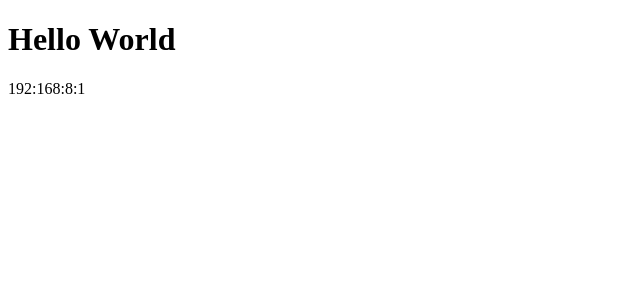
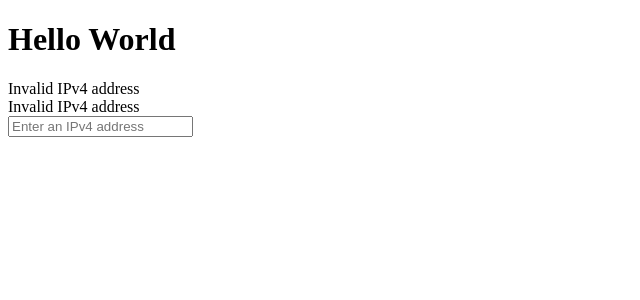
Before and after one commit to RaZoD1/subnetting-calculator, a React app: page / in a window 1280 px wide. Shown: the top 300 px of the page, without its empty margins (0-640 px from the left). Built offline with nearby package versions, Linux system fonts and the light colour scheme.

Commit message:
IPv4Input

```diff
--- a/app/App.js
+++ b/app/App.js
@@ -1,11 +1,31 @@
 import React from "react";
 import IPv4Address from "./components/IPv4Address";
+import { IPv4 } from "./utils/IPv4";
+import { useState } from "react";
+import IPv4Input from "./components/IPv4Input";
 
 export default function App() {
+
+  const [ipUserString, setIpUserString] = useState("");
+  const [ipv4, setIpv4] = useState(null);
+
+  const handleChange = (ipUserString) => {
+    setIpUserString(ipUserString);
+    if(IPv4.isValid(ipUserString)) {
+      setIpv4(new IPv4(ipUserString));
+    }else {
+      setIpv4(null);
+    }
+  }
+  console.log(ipv4);
   return (
     <div>
       <h1>Hello World</h1>
-      <IPv4Address ipString='192.168.8.1' displayType='decimal' seperator=':'/>
+      <IPv4Address ip={ipv4} displayType='decimal' seperator='.'/>
+      <br />
+      <IPv4Address ip={ipv4} displayType='binary' seperator=':'/>
+      <br />
+      <IPv4Input ipUserString={ipUserString} onChange={handleChange}/>
     </div>
   );
 }
--- a/app/components/IPv4Address.js
+++ b/app/components/IPv4Address.js
@@ -8,20 +8,27 @@ export const DisplayTypes = [
 
 export default function IPv4Address(props) {
 
-  const { ipString, displayType, seperator } = props;
-  if(!IPv4.isValid(ipString)) {
-    return <div>Invalid IPv4 address</div>;
+  const { ipString, displayType, seperator, ip } = props;
+
+  let ipv4 = null;
+  if(!(ip instanceof IPv4)) {
+    if(!IPv4.isValid(ipString)) {
+      return <span>Invalid IPv4 address</span>;
+    }
+
+    ipv4 = new IPv4(ipString);
+
+  }else {
+    ipv4 = ip;
   }
 
-  const ipv4 = new IPv4(ipString);
-
   const display = displayType === 'decimal' ? ipv4.getDecimalString(seperator) : ipv4.getBinaryString(seperator);
-
-  return <p>{display}</p>;
+  return <span>{display}</span>;
 }
 
 IPv4Address.defaultProps = {
-  ipString: '0.0.0.0',
+  ipString: '',
   displayType: 'decimal',
-  seperator: '.'
+  seperator: '.',
+  ip: null,
 }
--- /dev/null
+++ b/app/components/IPv4Input.js
@@ -0,0 +1,17 @@
+import React from 'react';
+import { IPv4 } from '../utils/IPv4';
+
+export default function IPv4Input(props) {
+  const { ipUserString, onChange, placeholder } = props;
+  const handleChange = (e) => {
+    onChange(e.target.value);
+  }
+  return (
+    <input type="text" value={ipUserString} onChange={handleChange} pattern={IPv4.regexIPv4} placeholder={placeholder}/>
+  )
+}
+IPv4Input.defaultProps = {
+  ipUserString: '',
+  onChange: () => {},
+  placeholder: 'Enter an IPv4 address'
+}
--- a/app/utils/IPv4.js
+++ b/app/utils/IPv4.js
@@ -16,7 +16,7 @@ export class IPv4 {
 
   get binary() {
     return this.octets.map(octet => {
-      return parseInt(octet).toString(2);
+      return parseInt(octet).toString(2).padStart(8, '0');
     });
   }
   getBinaryString(seperator) {
```
Also changed, not shown: app/components/IPv4SubnetStats.js (added).
